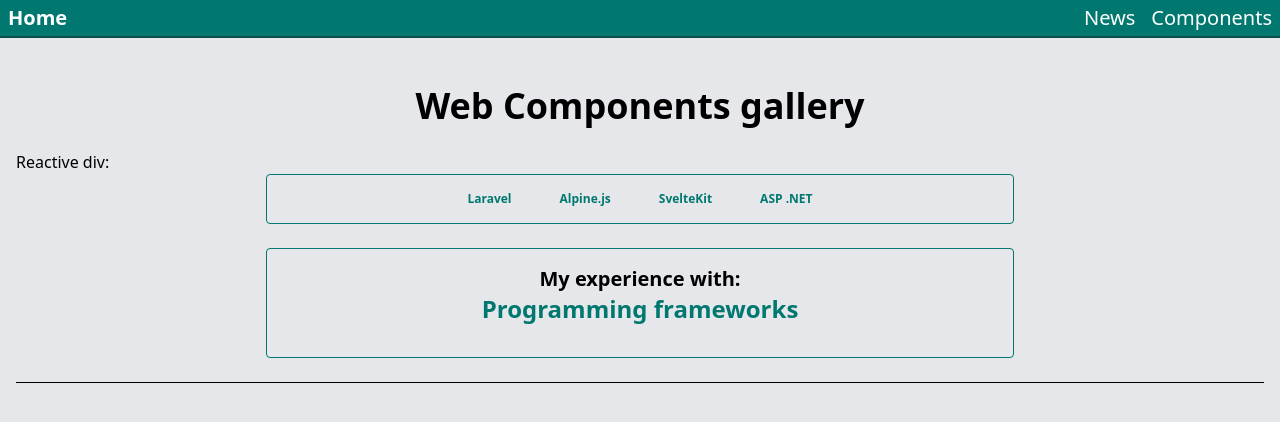
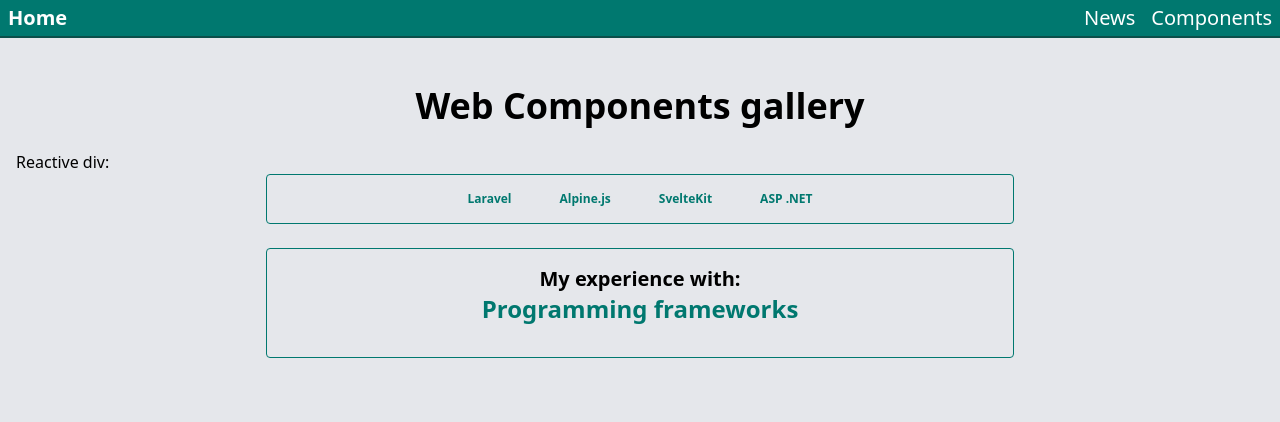
Before and after one commit to MossGuy/Svelte_Garden, a SvelteKit app: page /web_components in a window 1280 px wide. Shown: the top 422 px of the page. Built offline with nearby package versions, Linux system fonts and the light colour scheme.

Commit message:
removed border of section

```diff
--- a/src/routes/web_components/+page.svelte
+++ b/src/routes/web_components/+page.svelte
@@ -21,7 +21,7 @@
     <h1 class="text-4xl font-bold text-center my-6">Web Components gallery</h1>
 </section>
 
-<section class="border-b">
+<section>
     <h2>Reactive div:</h2>
     <!-- toggle buttons -->
     <div
```
